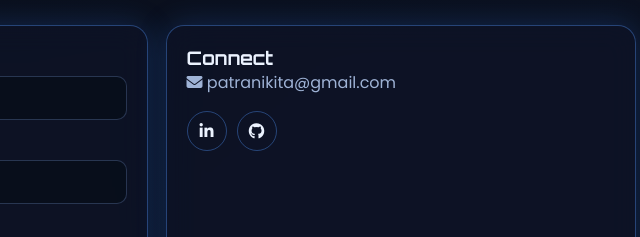
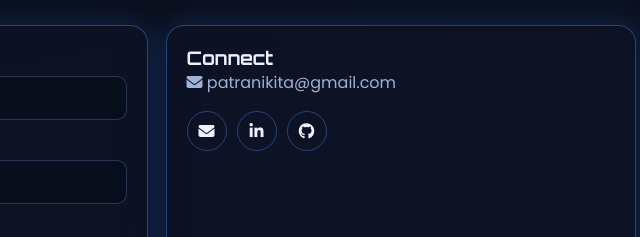
Before and after one commit to Nikkyzzzz/portfolio, a plain HTML site: page index.html in a window 1280 px wide. Shown: the part 3241-3478 px from the top of the page, 554-1194 px from the left. Drawn offline with Linux system fonts and the light colour scheme.

Commit message:
Add Gmail icon link in contact socials

```diff
--- a/index.html
+++ b/index.html
@@ -241,6 +241,7 @@
           <h3>Connect</h3>
           <p><i class="fa-solid fa-envelope"></i> <a href="mailto:patranikita@gmail.com">patranikita@gmail.com</a></p>
           <div class="socials">
+            <a href="mailto:patranikita@gmail.com" aria-label="Gmail"><i class="fa-solid fa-envelope"></i></a>
             <a id="linkedinLink" href="#" aria-label="LinkedIn" target="_blank" rel="noopener"><i class="fa-brands fa-linkedin-in"></i></a>
             <a id="githubLink" href="#" aria-label="GitHub" target="_blank" rel="noopener"><i class="fa-brands fa-github"></i></a>
           </div>
```
